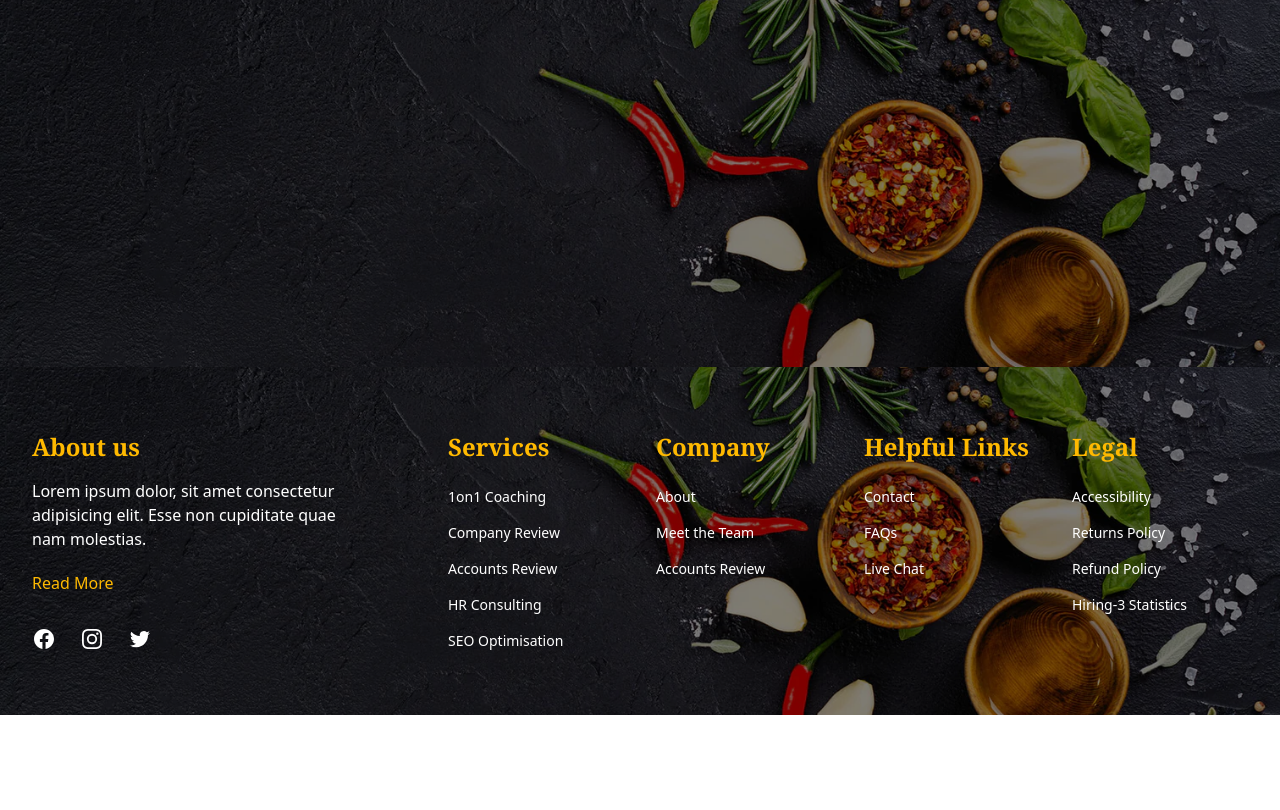
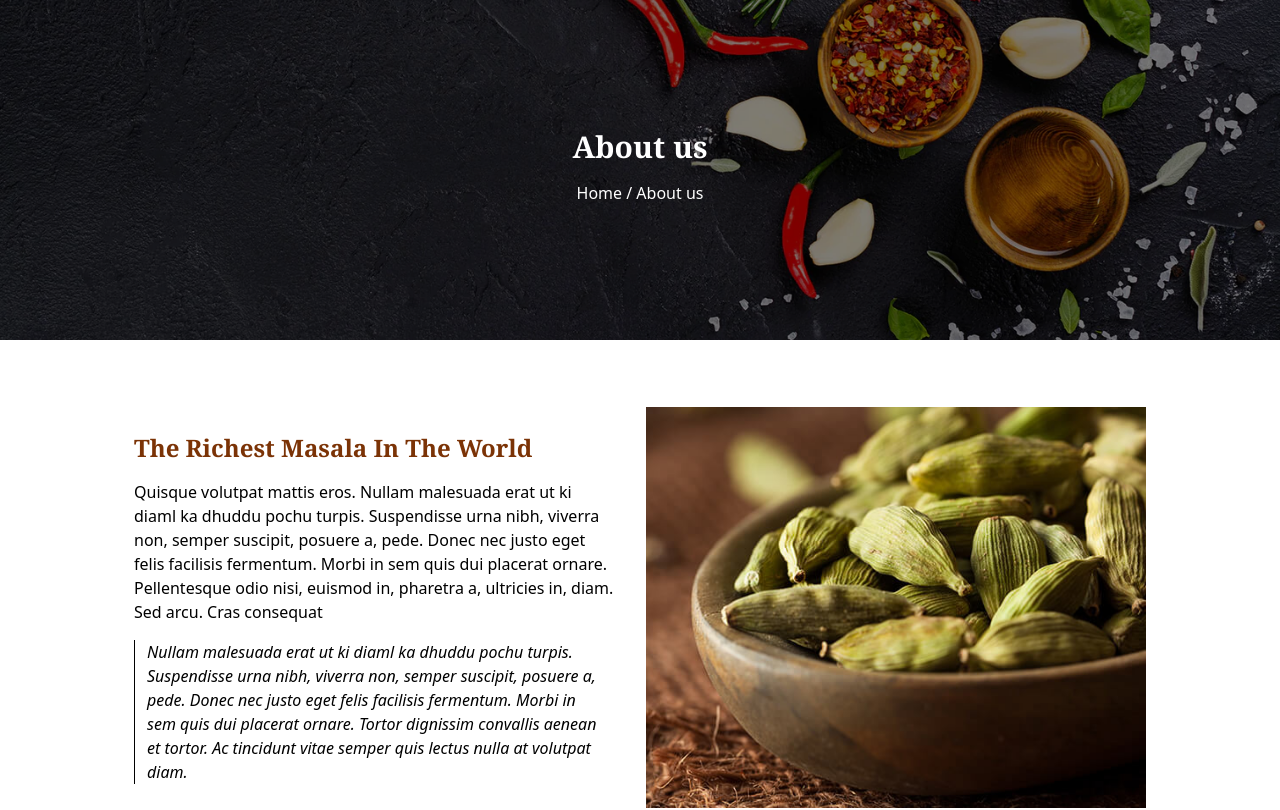
Before and after one commit to SaimrRazaAly/waffy_shop, a Next.js app: page /pages/about-us in a window 1280 px wide. Shown: the part 220-1030 px from the top of the page. Before the commit the page ends 935 px from the top, so only its background shows below. Built offline with nearby package versions, Linux system fonts and the light colour scheme.

Commit message:
working on about page

```diff
--- a/src/Components/Page_Hero_Banner.jsx
+++ b/src/Components/Page_Hero_Banner.jsx
@@ -1,13 +1,13 @@
 import React from "react";
 
-const Page_Hero_Banner = ({title,adress}) => {
+const Page_Hero_Banner = ({title}) => {
   return (
-    <div className="h-[50vh] w-full">
-      <div className="w-full before:top-0 before_Image">
-        <div>
-            <h2>{title}</h2>
-            <p>Home / {adress}</p>
-        </div>
+    <div className="h-[50vh]   w-full before:content-[''] before:absolute before:bg-[url('/images/2.jpg')] before:bg-cover before:w-full before:h-[70%] before:bg-center before:brightness-50 before:-z-10 flex items-center justify-center before:top-0">
+
+        <div className="flex flex-col gap-4 items-center justify-center mx-auto w-full text-white">
+            <h2 className="text-3xl font-extrabold font-serif ">{title}</h2>
+            <p className="">Home / {title}</p>
+
       </div>
     </div>
   );
--- /dev/null
+++ b/src/Components/Text_Image_Comp.jsx
@@ -0,0 +1,39 @@
+import React from "react";
+import Image from "next/image";
+const Text_Image_Comp = () => {
+  return (
+    <div className="flex items-center justify-center lg:gap-8 flex-col lg:flex-row gap-5 px-3 md:px-4 lg:px-10 py-10">
+      <div className="lg:w-[40%] md:px-5 lg:px-0">
+        <h2 className="text-amber-900 sm:text-start text-center text-2xl font-bold font-serif">
+          The Richest Masala In The World
+        </h2>
+        <p className="my-4 text-[16px]">
+          Quisque volutpat mattis eros. Nullam malesuada erat ut ki diaml ka
+          dhuddu pochu turpis. Suspendisse urna nibh, viverra non, semper
+          suscipit, posuere a, pede. Donec nec justo eget felis facilisis
+          fermentum. Morbi in sem quis dui placerat ornare. Pellentesque odio
+          nisi, euismod in, pharetra a, ultricies in, diam. Sed arcu. Cras
+          consequat
+        </p>
+        <p className="italic border-l px-3 border-black text-[16px]">
+          Nullam malesuada erat ut ki diaml ka dhuddu pochu turpis. Suspendisse
+          urna nibh, viverra non, semper suscipit, posuere a, pede. Donec nec
+          justo eget felis facilisis fermentum. Morbi in sem quis dui placerat
+          ornare. Tortor dignissim convallis aenean et tortor. Ac tincidunt
+          vitae semper quis lectus nulla at volutpat diam.
+        </p>
+      </div>
+      <div className="">
+        <div className="lg:max-w-[500px] lg:max-h-[500px] w-full h-[10%]">
+          <img
+            src={"/images/4.jpg"}
+            alt="Masala"
+            className="object-cover w-full h-full"
+          />
+        </div>
+      </div>
+    </div>
+  );
+};
+
+export default Text_Image_Comp;
--- a/src/app/pages/about-us/page.jsx
+++ b/src/app/pages/about-us/page.jsx
@@ -1,9 +1,14 @@
+import Text_Image_Comp from "@/Components/Text_Image_Comp"
+
 const { default: Page_Hero_Banner } = require("@/Components/Page_Hero_Banner")
 
 
 const About_Page = () => {
   return (
-<Page_Hero_Banner/>
+    <>
+<Page_Hero_Banner title={"About us"}/>
+<Text_Image_Comp/>
+    </>
   )
 }
 
```
